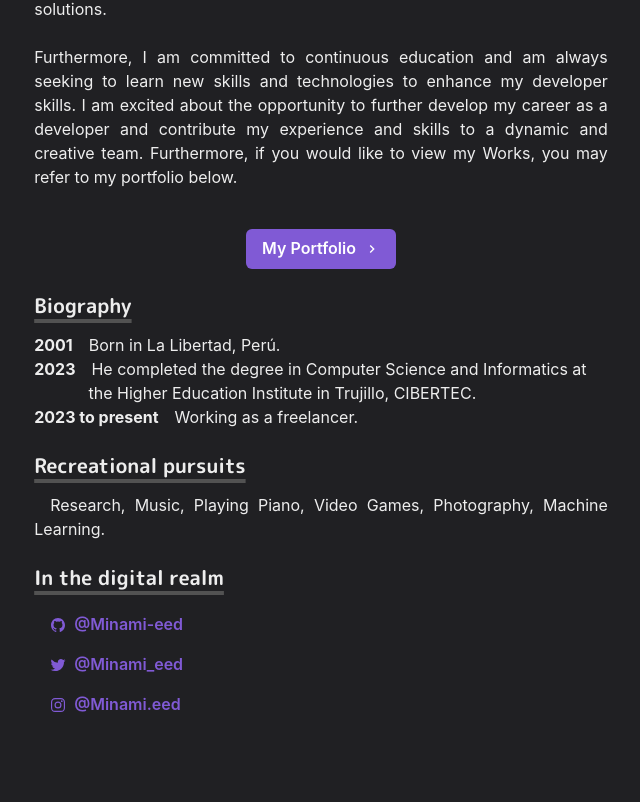
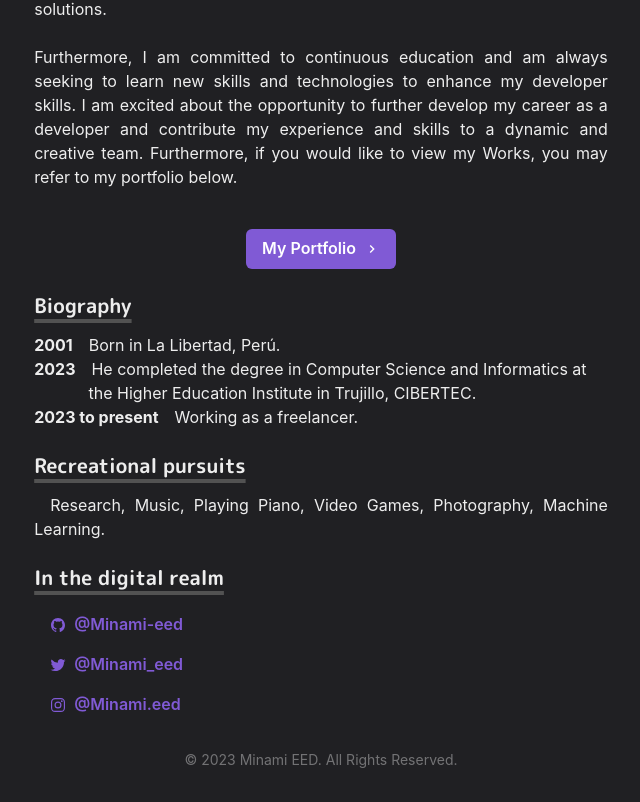
Before and after one commit to Minami-eed/minami-web, a Next.js app: page / in a window 1280 px wide. Shown: the part 641-1443 px from the top of the page, without its empty margins (319-959 px from the left). Before the commit the page ends 1422 px from the top, so only its background shows below. Built offline with nearby package versions, Linux system fonts and the light colour scheme.

Commit message:
Añadiendo el Footer

```diff
--- /dev/null
+++ b/components/footer.js
@@ -0,0 +1,11 @@
+import { Box } from '@chakra-ui/react'
+
+const Footer = () => {
+  return (
+    <Box align="center" opacity={0.4} fontSize="sm">
+      &copy; {new Date().getFullYear()} Minami EED. All Rights Reserved.
+    </Box>
+  )
+}
+
+export default Footer
--- a/components/layouts/main.js
+++ b/components/layouts/main.js
@@ -1,6 +1,7 @@
 import { Box, Container } from '@chakra-ui/react'
 import NavBar from '../navbar'
 import Head from 'next/head'
+import Footer from '../footer'
 
 const Main = ({ children, router }) => {
   return (
@@ -12,6 +13,7 @@ const Main = ({ children, router }) => {
       <NavBar path={router.asPath} />
       <Container maxW="container.md" pt={14}>
         {children}
+        <Footer />
       </Container>
     </Box>
   )
```
